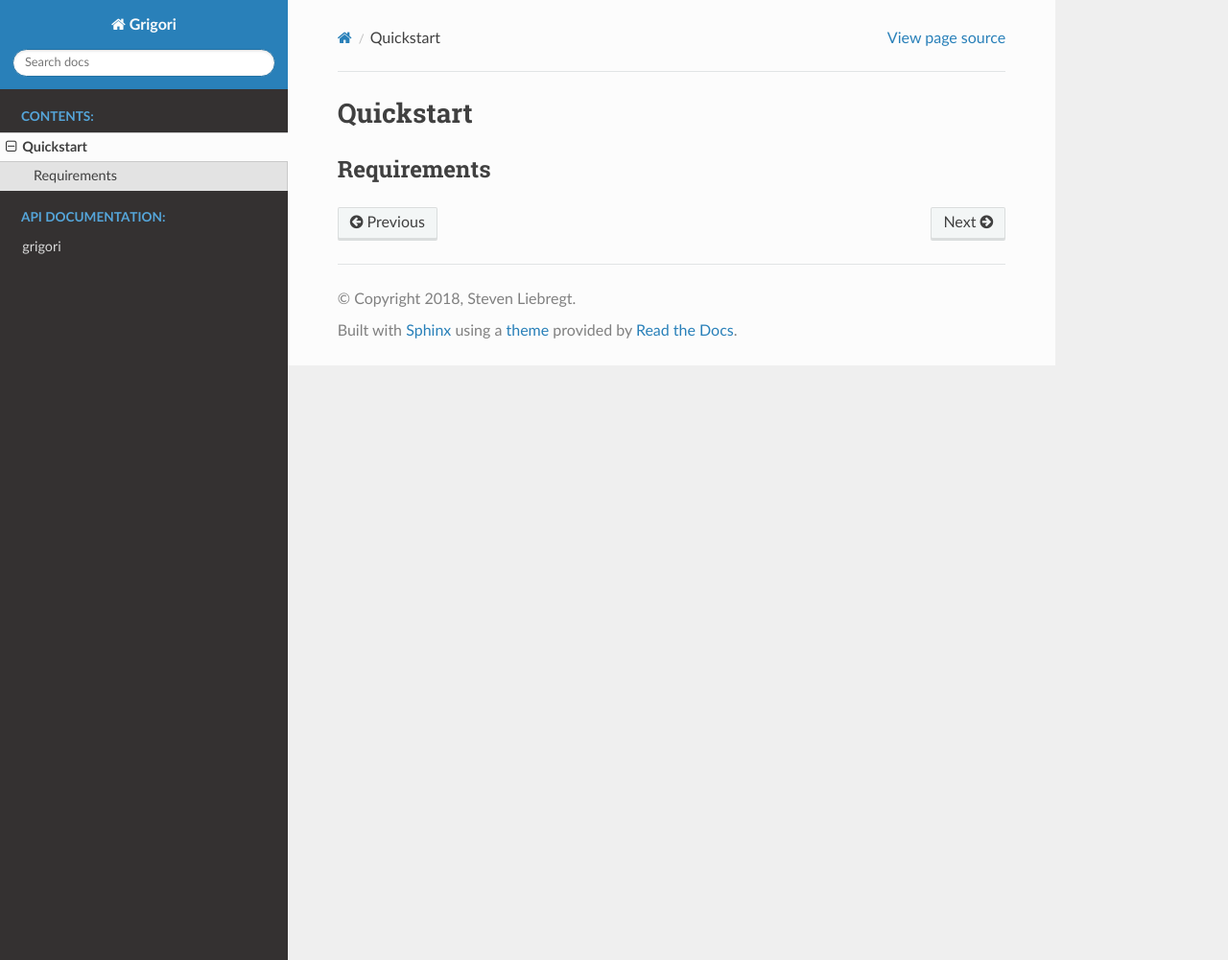
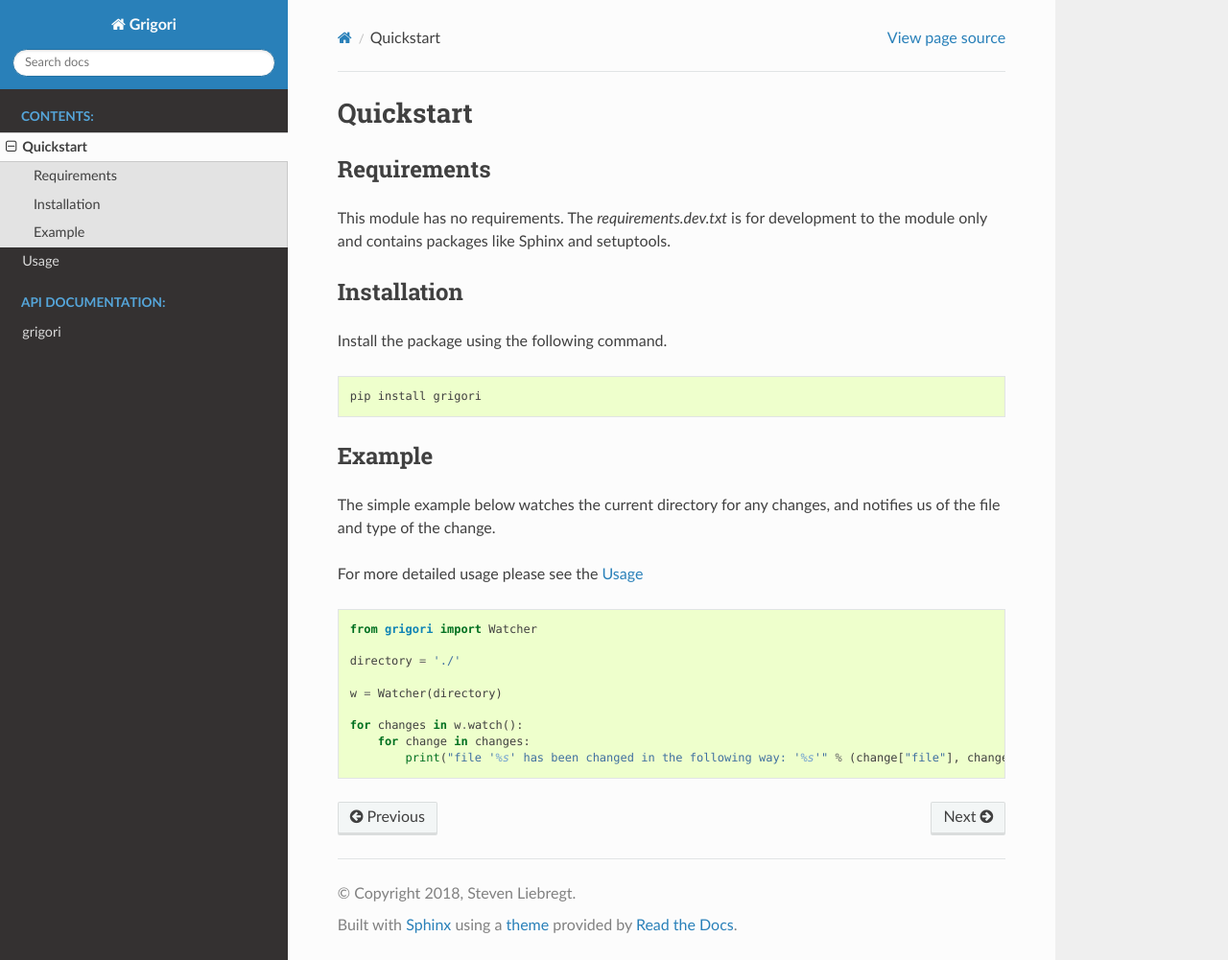
Before and after one commit to stevenliebregt/grigori, a Sphinx documentation site: the page built from docs/source/quickstart.rst, in a window 1280 px wide and 1001 px high. Shown: the whole window at 96% size. Built offline with Sphinx 7.4.7 and the Read the Docs theme 2.0.0, drawn with Linux system fonts in a browser that asks for light colours.

Commit message:
added some basic docs

```diff
--- a/docs/source/index.rst
+++ b/docs/source/index.rst
@@ -11,6 +11,7 @@ Welcome to Grigori's documentation!
    :caption: Contents:
 
    quickstart
+   usage
 
 .. toctree::
    :maxdepth: 3
--- a/docs/source/quickstart.rst
+++ b/docs/source/quickstart.rst
@@ -3,3 +3,35 @@ Quickstart
 
 Requirements
 ------------
+
+This module has no requirements. The *requirements.dev.txt* is for development to the module only and contains packages
+like Sphinx and setuptools.
+
+Installation
+------------
+
+Install the package using the following command.
+
+.. code-block:: bash
+
+    pip install grigori
+
+Example
+-------
+
+The simple example below watches the current directory for any changes, and notifies us of the file and type of the
+change.
+
+For more detailed usage please see the :ref:`usage-documentation`
+
+.. code-block:: python
+
+    from grigori import Watcher
+
+    directory = './'
+
+    w = Watcher(directory)
+
+    for changes in w.watch():
+        for change in changes:
+            print("file '%s' has been changed in the following way: '%s'" % (change["file"], change["type"]))
--- /dev/null
+++ b/docs/source/usage.rst
@@ -0,0 +1,6 @@
+.. _usage-documentation:
+
+Usage
+=====
+
+More usage
--- a/setup.py
+++ b/setup.py
@@ -3,11 +3,12 @@ from setuptools import setup
 
 setup(
     name="Grigori",
-    version="1.0.0",
+    version="1.0.0.pr-1",
     url="https://github.com/stevenliebregt/grigori",
     license="MIT",
     author="Steven Liebregt",
     author_email="stevenliebregt@outlook.com",
     description="Watches a directory for file changes.",
+    long_description=open("README.md").read(),
     packages=find_packages(),
 )
```
Also changed, not shown: README.md (+2 -0 lines).
